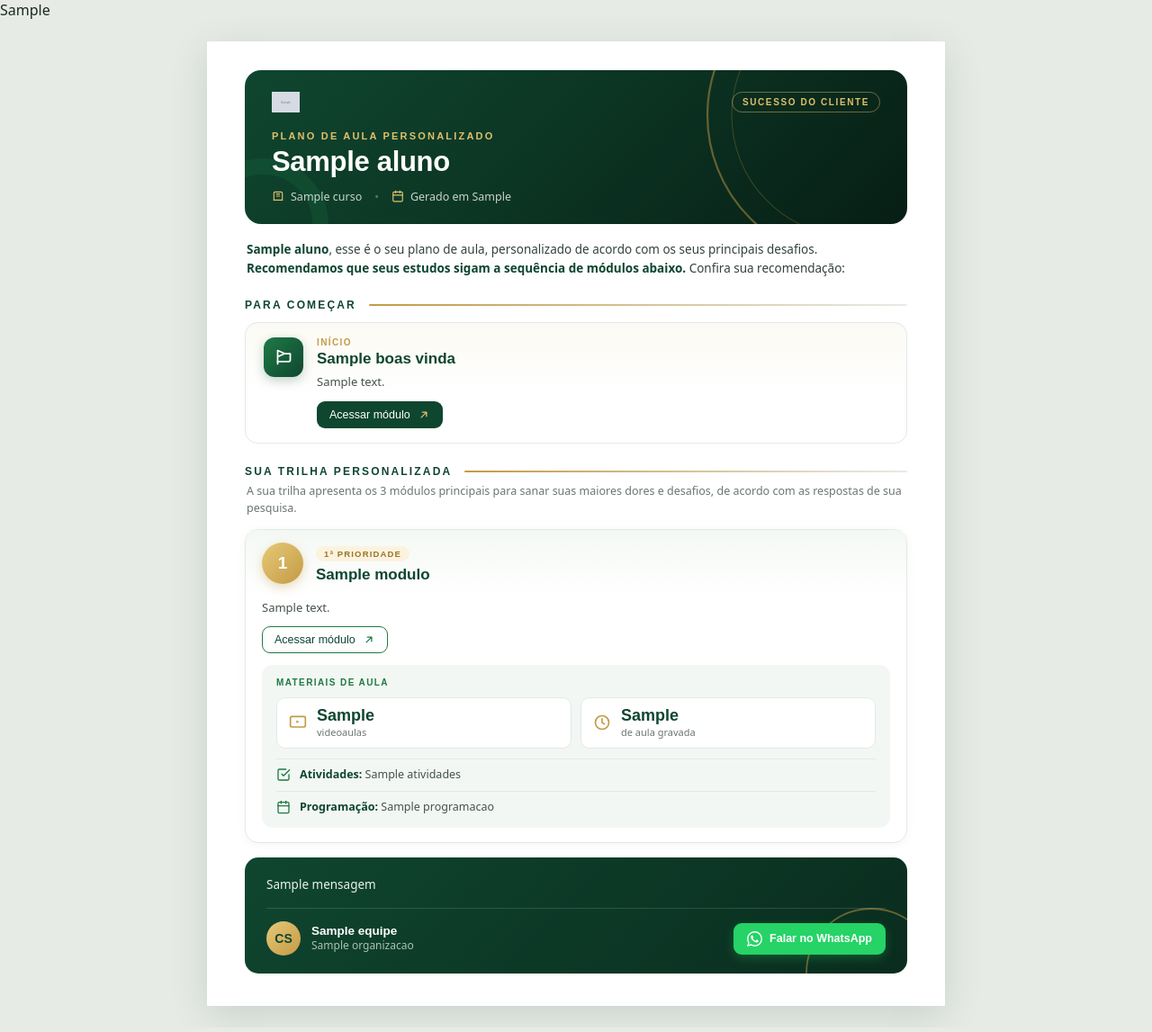
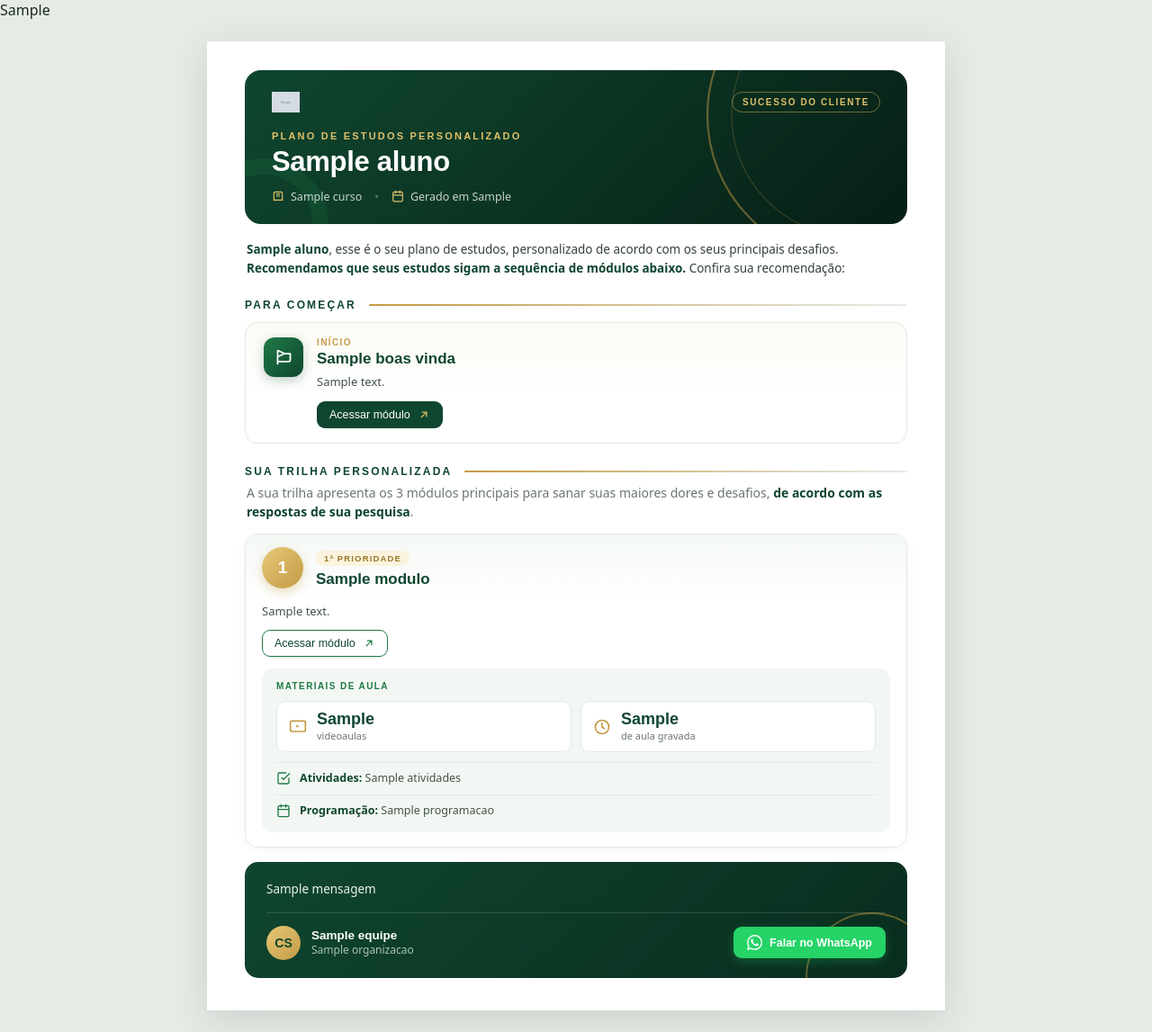
Before and after one commit to Rehagro/cs-rehagro, a Python web app: template templates/plano_de_aula.html.j2 in a window 1280 px wide. Shown: the whole page at 90% size. Run offline with Jinja, Linux system fonts and the light colour scheme; the template is opened without the code that fills it: most values are stand-ins (such as "Sample title", 1, 10 or a date in 2020); grey boxes marked "Sample" are stand-in pictures.

Commit message:
content: renomeia "Plano de Aula" para "Plano de Estudos"
- nome do arquivo baixado, botao, titulo da aba
- topo e corpo do PDF, <title> do HTML
- destaque da frase da trilha (fonte maior + negrito)

Co-Authored-By: Claude Opus 4.8 (1M context) <noreply@anthropic.com>

```diff
--- a/templates/plano_de_aula.html.j2
+++ b/templates/plano_de_aula.html.j2
@@ -3,7 +3,7 @@
 <head>
 <meta charset="utf-8">
 <meta name="viewport" content="width=device-width, initial-scale=1">
-<title>Plano de Aula — {{ aluno.nome }}</title>
+<title>Plano de Estudos — {{ aluno.nome }}</title>
 {# Fontes embutidas (base64) — documento self-contained, sem depender de rede.
    Injetado por core.render_plano.render_html. #}
 {{ font_face_css | safe }}
@@ -52,7 +52,7 @@
         </div>
 
         <div style="position:relative; margin-top:20px;">
-          <div style="font-family:'Poppins',sans-serif; font-size:11px; font-weight:600; letter-spacing:.2em; text-transform:uppercase; color:#E0C06A;">Plano de Aula Personalizado</div>
+          <div style="font-family:'Poppins',sans-serif; font-size:11px; font-weight:600; letter-spacing:.2em; text-transform:uppercase; color:#E0C06A;">Plano de Estudos Personalizado</div>
           <h1 style="font-family:'Poppins',sans-serif; font-weight:700; font-size:31px; line-height:1.05; color:#fff; margin:7px 0 0; letter-spacing:-.01em;">{{ aluno.nome }}</h1>
           <div style="display:flex; flex-wrap:wrap; align-items:center; gap:6px 14px; margin-top:13px; color:rgba(255,255,255,.78); font-size:12.5px; font-weight:500;">
             <span style="display:inline-flex; align-items:center; gap:7px;">
@@ -70,7 +70,7 @@
 
       <!-- ===================== INTRO ===================== -->
       <p style="font-size:13.5px; line-height:1.6; color:#33433A; margin:18px 2px 4px;">
-        <strong style="color:#0F4630;">{{ aluno.nome }}</strong>, esse é o seu plano de aula, personalizado de acordo com os seus principais desafios. <strong style="color:#0F4630;">Recomendamos que seus estudos sigam a sequência de módulos abaixo.</strong> Confira sua recomendação:
+        <strong style="color:#0F4630;">{{ aluno.nome }}</strong>, esse é o seu plano de estudos, personalizado de acordo com os seus principais desafios. <strong style="color:#0F4630;">Recomendamos que seus estudos sigam a sequência de módulos abaixo.</strong> Confira sua recomendação:
       </p>
 
       <!-- ===================== PARA COMEÇAR ===================== -->
@@ -101,7 +101,7 @@
         <h2 style="font-family:'Poppins',sans-serif; font-weight:600; font-size:12px; letter-spacing:.18em; text-transform:uppercase; color:#0F4630; margin:0; white-space:nowrap;">Sua trilha personalizada</h2>
         <span style="flex:1; height:2px; background:linear-gradient(90deg,#C49A45 0%, #E7EBE6 100%); border-radius:2px;"></span>
       </div>
-      <p style="font-size:12.5px; line-height:1.5; color:#6A776E; margin:0 2px 14px;">A sua trilha apresenta os 3 módulos principais para sanar suas maiores dores e desafios, de acordo com as respostas de sua pesquisa.</p>
+      <p style="font-size:14px; line-height:1.5; color:#6A776E; margin:0 2px 14px;">A sua trilha apresenta os 3 módulos principais para sanar suas maiores dores e desafios, <strong style="color:#0F4630;">de acordo com as respostas de sua pesquisa</strong>.</p>
 
       {# ===== LOOP DE MÓDULOS — repete um card por item em `modulos` ===== #}
       {% for m in modulos %}
```
Also changed, not shown: app.py (+4 -4 lines).
